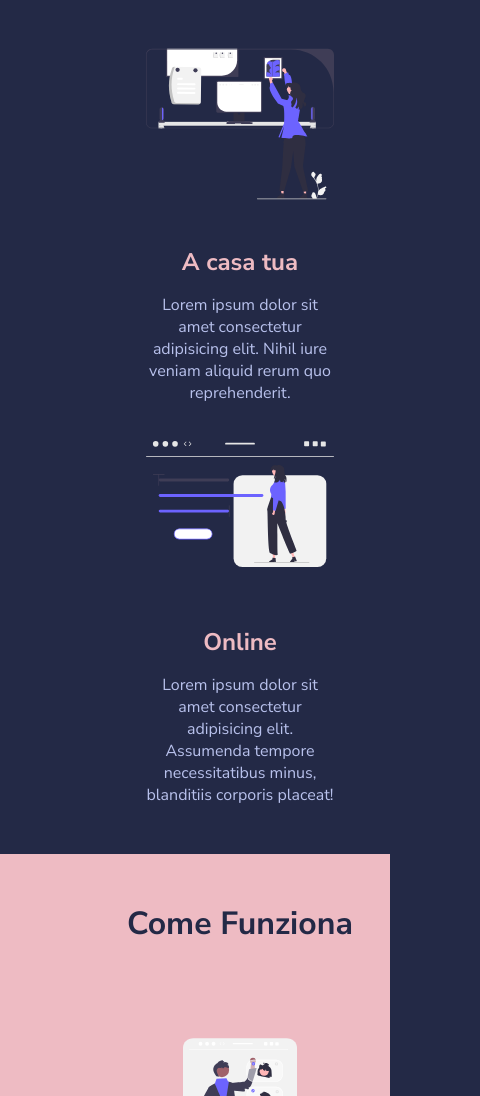
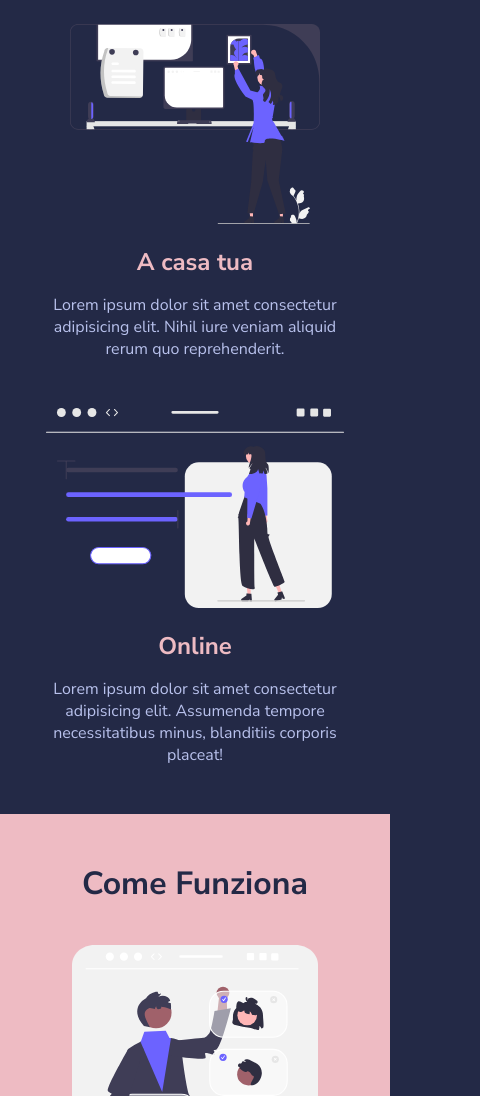
Before and after one commit to zeno-citiulo/html-css-resp-wannabe, a plain HTML site: page index.html in a window 390 px wide. Shown: the part 209-1305 px from the top of the page, 480 px wide, since content can reach past the window. Drawn offline with Linux system fonts and the light colour scheme.

Commit message:
[fixed] problems

```diff
--- a/css/style.css
+++ b/css/style.css
@@ -127,12 +127,12 @@ img {
 /************************************************
     SOLUZIONE RESPONSIVE
  ************************************************/
-
+/*
 @media screen and (max-width: 768px){
     .container{
         display: flex;
         flex-wrap: wrap;
-        max-width: 75%;
+        width: 75%;
         align-items: center;
         margin: 0 auto;
     }
@@ -160,3 +160,40 @@ img {
         align-items: center;
     }
 }
+*/
+@media screen and (max-width: 1160px){
+    .container{
+        width: 100%;
+
+    }
+}
+
+@media screen and (max-width: 480px){
+    .row{
+       flex-direction: column;
+    }
+
+    .lessons .col,
+    .steps .col,
+    .why-us .col{
+        width: 100%;
+        margin-bottom: 3rem;
+    }
+
+    .lessons .col:last-child,
+    .steps .col:last-child,
+    .why-us .col:last-child{
+        width: 100%;
+        margin-bottom: 0;
+    }
+
+    .steps{
+        margin-bottom: 0;
+    }
+
+    .why-us{
+        background-color: #222;
+        margin-bottom: 0;
+        padding: 3rem 0;
+    }
+}
```
